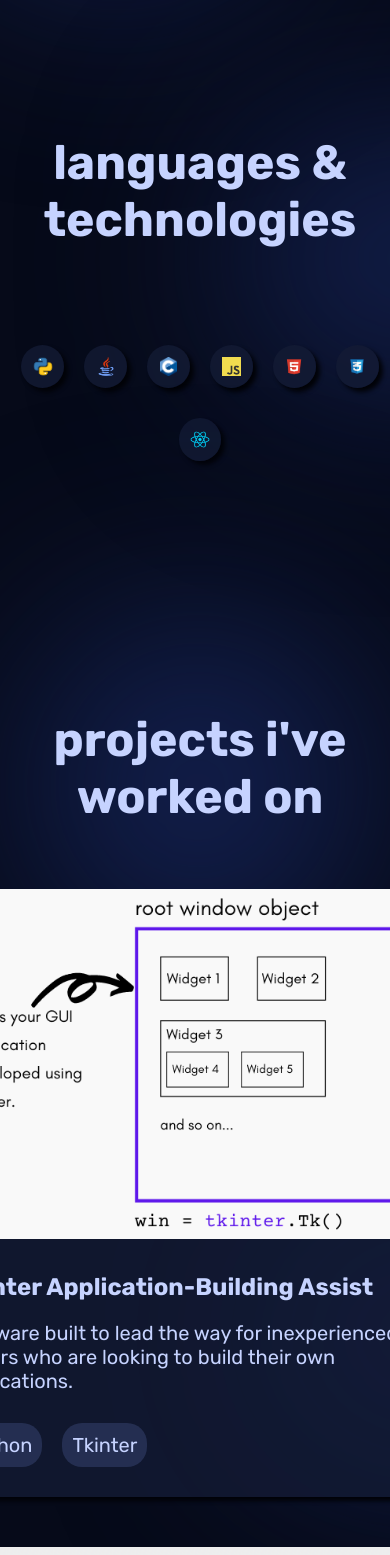
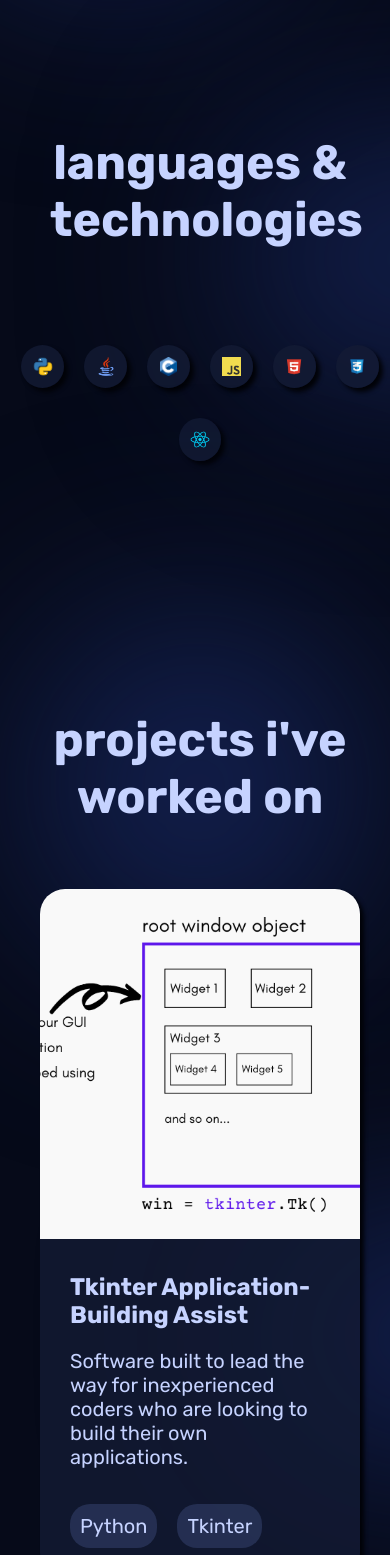
Before and after one commit to k8eseo/personal-website, a React (Vite) app: page / in a window 390 px wide. Shown: the part 2840-4395 px from the top of the page. Built offline with nearby package versions, Linux system fonts and the light colour scheme.

Commit message:
Updated for smaller screens

```diff
--- a/src/components/About/About.module.css
+++ b/src/components/About/About.module.css
@@ -116,7 +116,7 @@
     }
 }
 
-@media (max-width: 950px) {
+@media (max-width: 990px) {
     .container {
         flex-direction: column;
         gap: 10px;
--- a/src/components/NavBar/NavBar.module.css
+++ b/src/components/NavBar/NavBar.module.css
@@ -69,7 +69,7 @@ nav .burgerMenu {
     align-items: flex-end;
     padding-top: 70px;
     transform: translateX(100%);
-    transition: transform 0.3s ease-in-out;
+    transition: transform 0.1s ease-in-out;
 }
 
 .burgerMenu.active {
@@ -87,7 +87,7 @@ nav .burgerMenu a:hover {
     transform: scale(1.03);
 }
 
-@media (max-width: 950px) {
+@media (max-width: 990px) {
     .container {
         display: none;
     }
--- a/src/components/Projects/Projects.module.css
+++ b/src/components/Projects/Projects.module.css
@@ -12,6 +12,11 @@
     z-index: 1;
     padding-bottom: 100px;
     position: relative;
+}
+
+.projects {
+    margin-left: 50px;
+    margin-right: 50px;
 }
 
 .container .projects {
--- a/src/components/ProjectsContent/ProjectsContent.module.css
+++ b/src/components/ProjectsContent/ProjectsContent.module.css
@@ -18,6 +18,7 @@
 }
 
 .container img {
+    width: 100%;
     border-top-left-radius: 25px;
     border-top-right-radius: 25px;
     object-fit: cover;
@@ -50,4 +51,15 @@ p {
     display: flex;
     flex-wrap: wrap;
     gap: 20px;
+    padding-top: 35px;
 }
+
+.techContainer p {
+    margin: 0;
+}
+
+@media (max-width: 730px) {
+    .card {
+        width: 80%;
+    }
+}
--- a/src/components/Skills/Skills.module.css
+++ b/src/components/Skills/Skills.module.css
@@ -10,6 +10,8 @@
     font-size: 3rem;
     text-align: center;
     padding-bottom: 1.5em;
+    margin-left: 50px;
+    margin-right: 50px;
 }
 
 .topBlur {
--- a/src/index.css
+++ b/src/index.css
@@ -14,7 +14,7 @@ html {
 }
 
 #experience {
-    scroll-margin-top: 12vh;
+    scroll-margin-top: 15vh;
 }
 
 #skills {
@@ -22,5 +22,5 @@ html {
 }
 
 #projects {
-    scroll-margin-top: 13vh;
+    scroll-margin-top: 15vh;
 }
```
